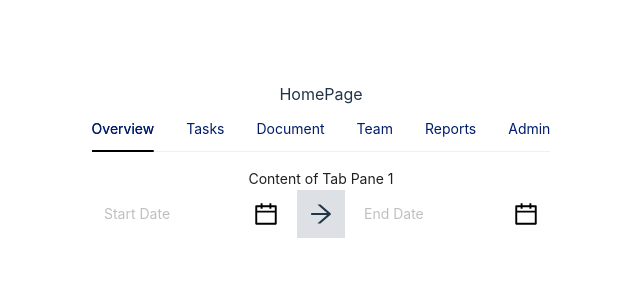
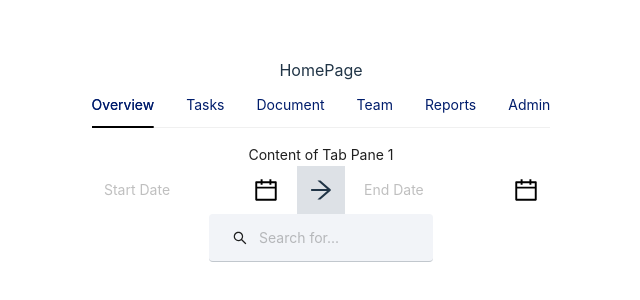
Before and after one commit to llamas-laptrinh/kicket-admin, a React (Vite) app in the folder admin/: page / in a window 1280 px wide. Shown: the part 240-540 px from the top of the page, without its empty margins (319-959 px from the left). Built offline with nearby package versions, Linux system fonts and the light colour scheme.

Commit message:
init SearchBar

```diff
--- /dev/null
+++ b/admin/src/components/SeachBar/index.tsx
@@ -0,0 +1,25 @@
+import { Input } from 'antd';
+import React from 'react';
+
+interface IndexProps {
+    size?: 'small' | 'middle' | 'large';
+    style?: React.CSSProperties;
+    prefix?: React.ReactNode;
+    placeholder?: string;
+}
+
+const Index: React.FC <IndexProps> = ({size, placeholder,  style, prefix, ...rests}) => {
+  return (
+    <>
+     <Input
+         size={size}
+         placeholder={placeholder}
+         style={style}
+         prefix={prefix}
+         {...rests}
+     />
+    </>
+  );
+}
+
+export default Index;
--- a/admin/src/pages/HomePage/HomePage.tsx
+++ b/admin/src/pages/HomePage/HomePage.tsx
@@ -1,10 +1,31 @@
 import React from 'react';
-import MyTabs from '../../components/TabsComponent';
+import MyTabs from '../../components/Tabs';
 import DateRanger from '../../components/DateRanger';
+import SearchBar from '../../components/SeachBar'
+import { SearchOutlined } from '@ant-design/icons';
+import './style.css'
 
 const HomePage: React.FC = () => {
+  const styleSearch: React.CSSProperties = {
+    width: '224px',
+    height: '48px',
+    gap: '8px',
+    padding: '12px 16px 12px 16px',
+    border: 'none',
+    borderBottom: '1px solid #C1C7CD',
+    backgroundColor: '#F2F4F8',
+  };
+
   return (
-    <div> HomePage <MyTabs/> <DateRanger /></div>
+    <div>
+      HomePage <MyTabs /> <DateRanger /> <br />
+      <SearchBar
+        size='small'
+        placeholder='Search for...'
+        style={styleSearch}
+        prefix={<SearchOutlined />}
+      />
+    </div>
   );
 }
 
--- /dev/null
+++ b/admin/src/pages/HomePage/style.css
@@ -0,0 +1,8 @@
+:where(.css-dev-only-do-not-override-p7e5j5).ant-input-affix-wrapper >input.ant-input {
+    padding: 0;
+    font-size: inherit;
+    border: none;
+    border-radius: 0;
+    outline: none;
+    background-color: #F2F4F8;
+}
```
Also changed, not shown: admin/src/components/Slider/index.tsx (added), admin/src/components/Tabs/index.tsx (renamed from admin/src/components/TabsComponent/index.tsx), admin/src/components/Tabs/style.css (renamed from admin/src/components/TabsComponent/style.css).
